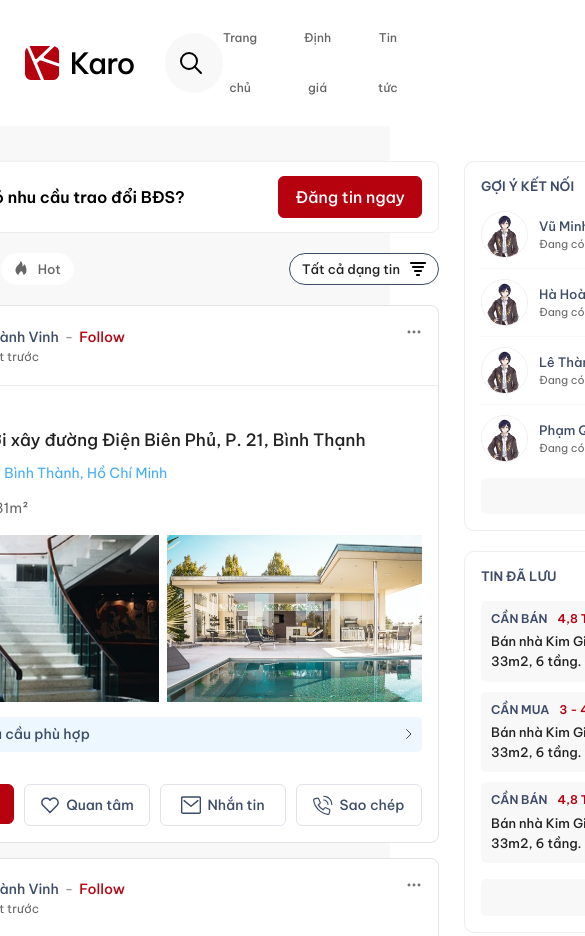
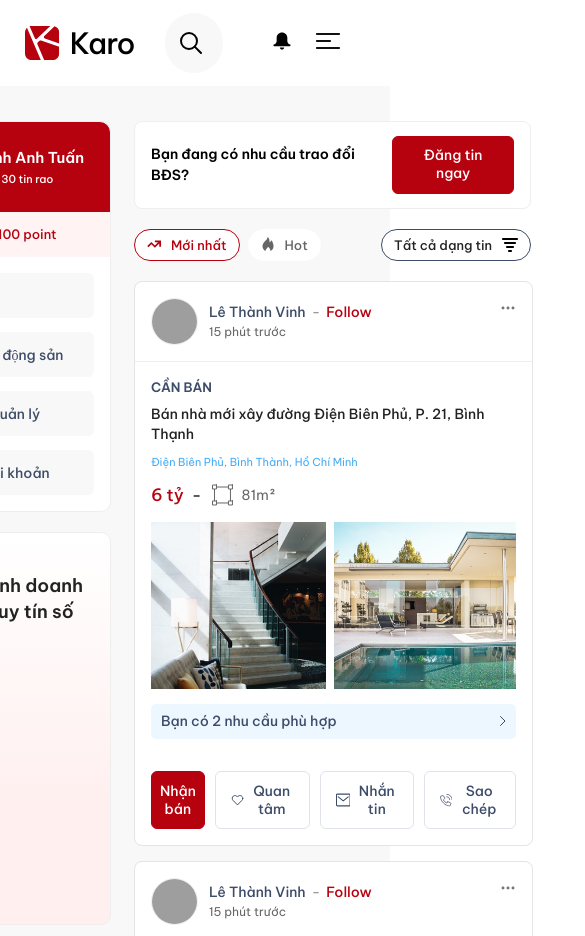
Before and after one commit to tuanco1512/Work1, a website: page Karo Desktop responsive/homepage.html in a window 390 px wide. Shown: the top 936 px of the page, 585 px wide, since content can reach past the window. Drawn offline with Linux system fonts and the light colour scheme; grey boxes are pictures that could not be loaded.

Commit message:
karo-responsive-fix-today

```diff
--- a/Karo Desktop responsive/homepage.html
+++ b/Karo Desktop responsive/homepage.html
@@ -51,6 +51,28 @@
           </div>
         </div>
         <div class="right-section display-f">
+          <div class="menu">
+            <a href="/notify/" onclick="">
+              <svg width="18" height="18" viewBox="0 0 18 18" fill="none" xmlns="http://www.w3.org/2000/svg">
+                <path
+                  d="M11.1334 15.3999H6.8667C6.8667 16.5732 7.8267 17.5332 9.00003 17.5332C10.1734 17.5332 11.1334 16.5732 11.1334 15.3999Z"
+                  fill="black" />
+                <path
+                  d="M16.4667 12.1999H15.9333C15.1867 11.4532 14.3333 10.3866 14.3333 8.99989V5.79989C14.3333 2.81322 11.9867 0.466553 9.00001 0.466553C6.01334 0.466553 3.66668 2.81322 3.66668 5.79989V8.99989C3.66668 10.3866 2.81334 11.4532 2.06667 12.1999H1.53334C0.893341 12.1999 0.466675 12.6266 0.466675 13.2666C0.466675 13.9066 0.893341 14.3332 1.53334 14.3332H16.4667C17.1067 14.3332 17.5333 13.9066 17.5333 13.2666C17.5333 12.6266 17.1067 12.1999 16.4667 12.1999Z"
+                  fill="black" />
+              </svg>
+            </a>
+            <a data-toggle="modal" data-target="#myModal">
+              <svg width="24" height="16" viewBox="0 0 24 16" fill="none" xmlns="http://www.w3.org/2000/svg">
+                <path d="M14 9H1C0.4 9 0 8.6 0 8C0 7.4 0.4 7 1 7H14C14.6 7 15 7.4 15 8C15 8.6 14.6 9 14 9Z"
+                  fill="#111111" />
+                <path d="M23 2H1C0.4 2 0 1.6 0 1C0 0.4 0.4 0 1 0H23C23.6 0 24 0.4 24 1C24 1.6 23.6 2 23 2Z"
+                  fill="#111111" />
+                <path d="M23 16H1C0.4 16 0 15.6 0 15C0 14.4 0.4 14 1 14H23C23.6 14 24 14.4 24 15C24 15.6 23.6 16 23 16Z"
+                  fill="#111111" />
+              </svg>
+            </a>
+          </div>
           <div class="info display-f">
             <a href="#">Trang chủ</a>
             <a href="#">Định giá</a>
--- a/Karo Desktop responsive/sass/index.scss
+++ b/Karo Desktop responsive/sass/index.scss
@@ -374,6 +374,10 @@ $base-border-thickness: 3px;
     color: red;
 }
 
+.menu {
+    display: none;
+}
+
 @media screen and (max-width: 1440px) {
     .navbar {
         width: 100%;
@@ -386,10 +390,48 @@ $base-border-thickness: 3px;
     }
 }
 
-@media screen and (max-width: 1150px) {
+@media screen and (max-width: 1160px) {
+    .btn {
+        font-size: 14px !important;
+    }
+
     .content {
-        .left-content {
+        .main-content {
+            .post-container {
+                font-size: 14px !important;
+            }
 
+            .article-filter {
+                .tag-wrapper {
+                    width: auto !important;
+                }
+            }
+
+            .deal-card-other-view {
+                width: 100%;
+
+                .address {
+                    width: 100% !important;
+
+                    .main-title {
+                        font-size: 14px !important;
+
+                        .places {
+                            font-size: 11px !important;
+                        }
+                    }
+                }
+            }
+        }
+
+        .right-content {
+            .connect-suggestion-card {
+                width: auto;
+
+                .post-wrapper {
+                    width: 228px;
+                }
+            }
         }
     }
 }
@@ -406,12 +448,24 @@ $base-border-thickness: 3px;
     }
 }
 
-@media screen and (max-width: 890px) {
+@media screen and (max-width: 980px) {
     .content {
         .right-content {
-
+            display: none;
         }
     }
+
+    .menu {
+        display: contents;
+        gap: 25px;
+    }
+
+    .navbar {
+        .info {
+            display: none !important;
+        }
+    }
+
 }
 
 @media screen and (max-width: 570px) {
--- a/Karo Desktop responsive/shinobi/components/_card.scss
+++ b/Karo Desktop responsive/shinobi/components/_card.scss
@@ -178,13 +178,13 @@
                 .post-img {
                     height: 167px;
                     flex: 1 0 0;
-                    width: 255px;
+                    width: 50%;
                     flex-shrink: 0;
                     object-fit: cover;
                 }
 
                 .post-img-1 {
-                    width: 518px;
+                    width: 100%;
                     height: 261px;
                     flex-shrink: 0;
                     object-fit: cover;
```
Also changed, not shown: Karo Desktop responsive/css/index.css.
